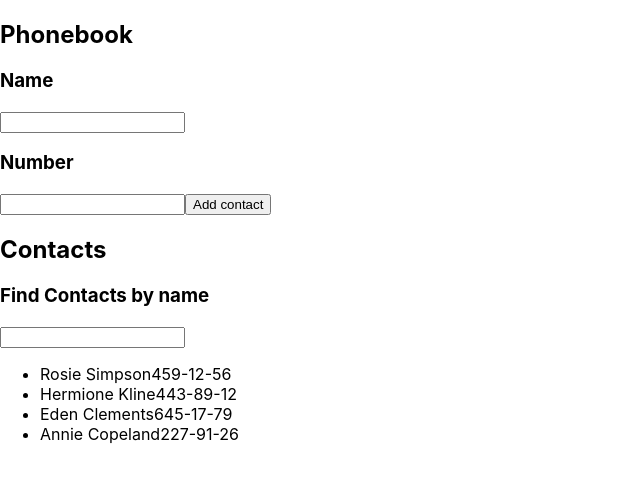
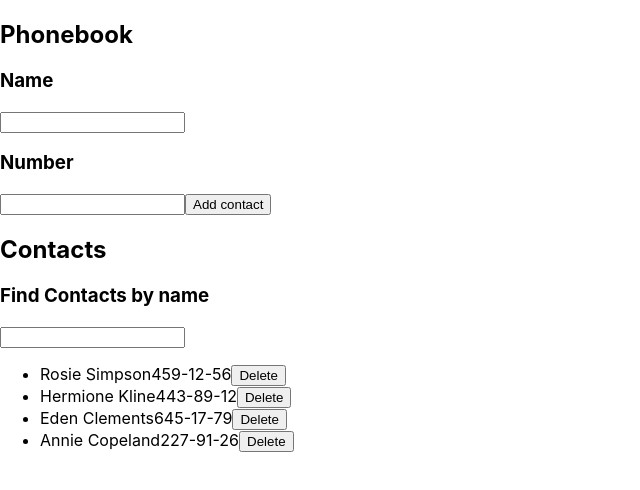
Before and after one commit to garikdallari/goit-react-hw-02-phonebook, a React (Create React App) app: page / in a window 1280 px wide. Shown: the top 490 px of the page, without its empty margins (0-640 px from the left). Built offline with nearby package versions, Linux system fonts and the light colour scheme.

Commit message:
ready without styles and proptypes

```diff
--- a/src/App.js
+++ b/src/App.js
@@ -33,11 +33,11 @@ export default class App extends Component {
       id,
       number,
     };
-    const checkSameContact = contacts.find(
+    const checkOnSameContact = contacts.find(
       contact => contact.name.toLowerCase() === newContact.name.toLowerCase(),
     );
 
-    if (checkSameContact) {
+    if (checkOnSameContact) {
       alert(`${newContact.name} is already in contacts`);
       return;
     } else {
@@ -45,6 +45,11 @@ export default class App extends Component {
         contacts: [...prev.contacts, newContact],
       }));
     }
+  };
+  deleteContact = contactId => {
+    this.setState(prev => ({
+      contacts: prev.contacts.filter(contact => contactId !== contact.id),
+    }));
   };
 
   handleFilterChange = e => {
@@ -77,7 +82,10 @@ export default class App extends Component {
           onChange={this.handleFilterChange}
         />
 
-        <ContactList contacts={filteredContacts} />
+        <ContactList
+          onDeleteContact={this.deleteContact}
+          contacts={filteredContacts}
+        />
       </>
     );
   }
--- a/src/Components/ContactList/ContactList.jsx
+++ b/src/Components/ContactList/ContactList.jsx
@@ -1,13 +1,16 @@
 import React from 'react';
 import ContactItem from '../ContactItem/ContactItem';
 
-function ContactList({ contacts }) {
+function ContactList({ contacts, onDeleteContact }) {
   return (
     <>
       <ul>
         {contacts.map(contact => (
           <li key={contact.id}>
             <ContactItem contact={contact} />
+            <button type="button" onClick={() => onDeleteContact(contact.id)}>
+              Delete
+            </button>
           </li>
         ))}
       </ul>
```
Also changed, not shown: 1 other file (tests, documents, lock files or other folders).
